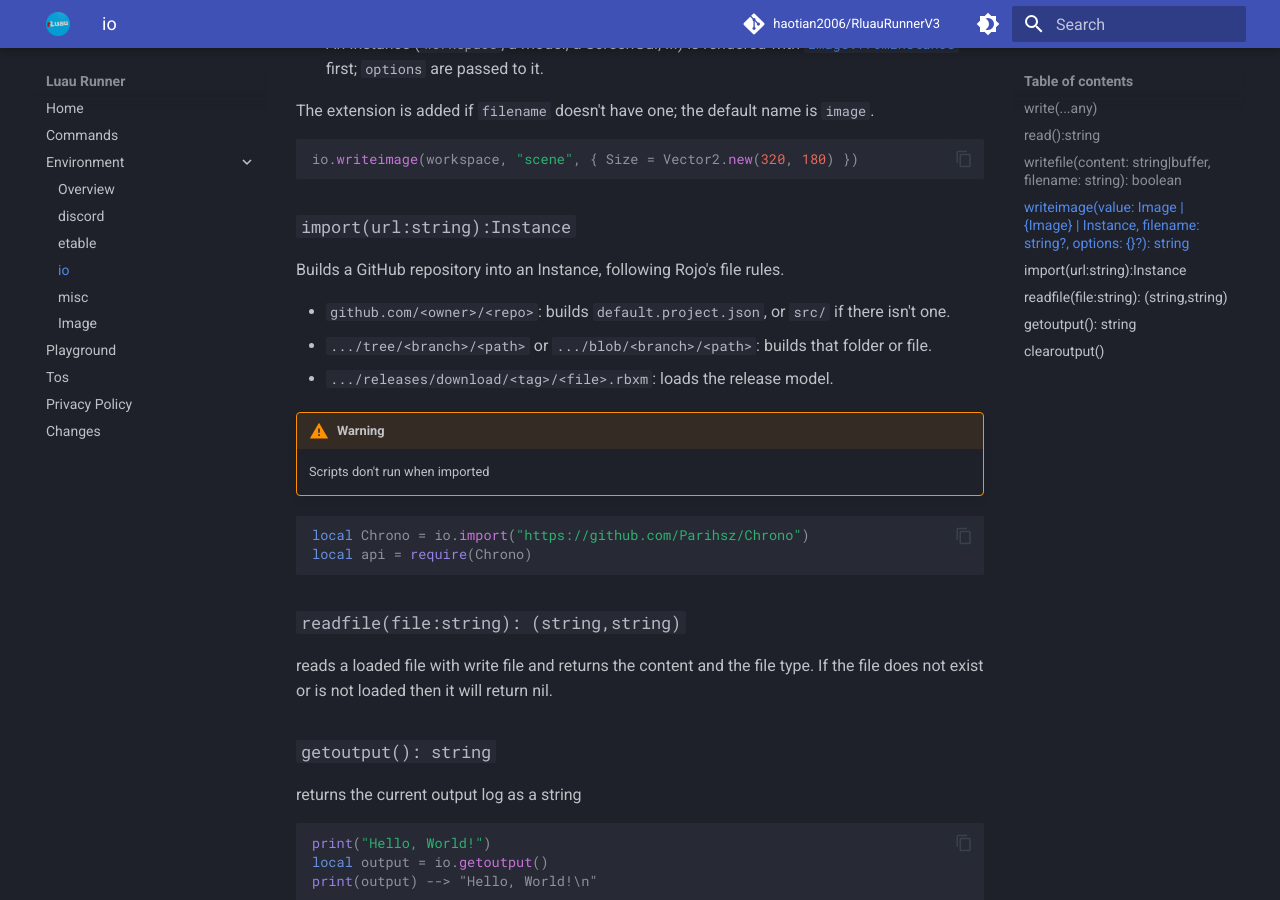
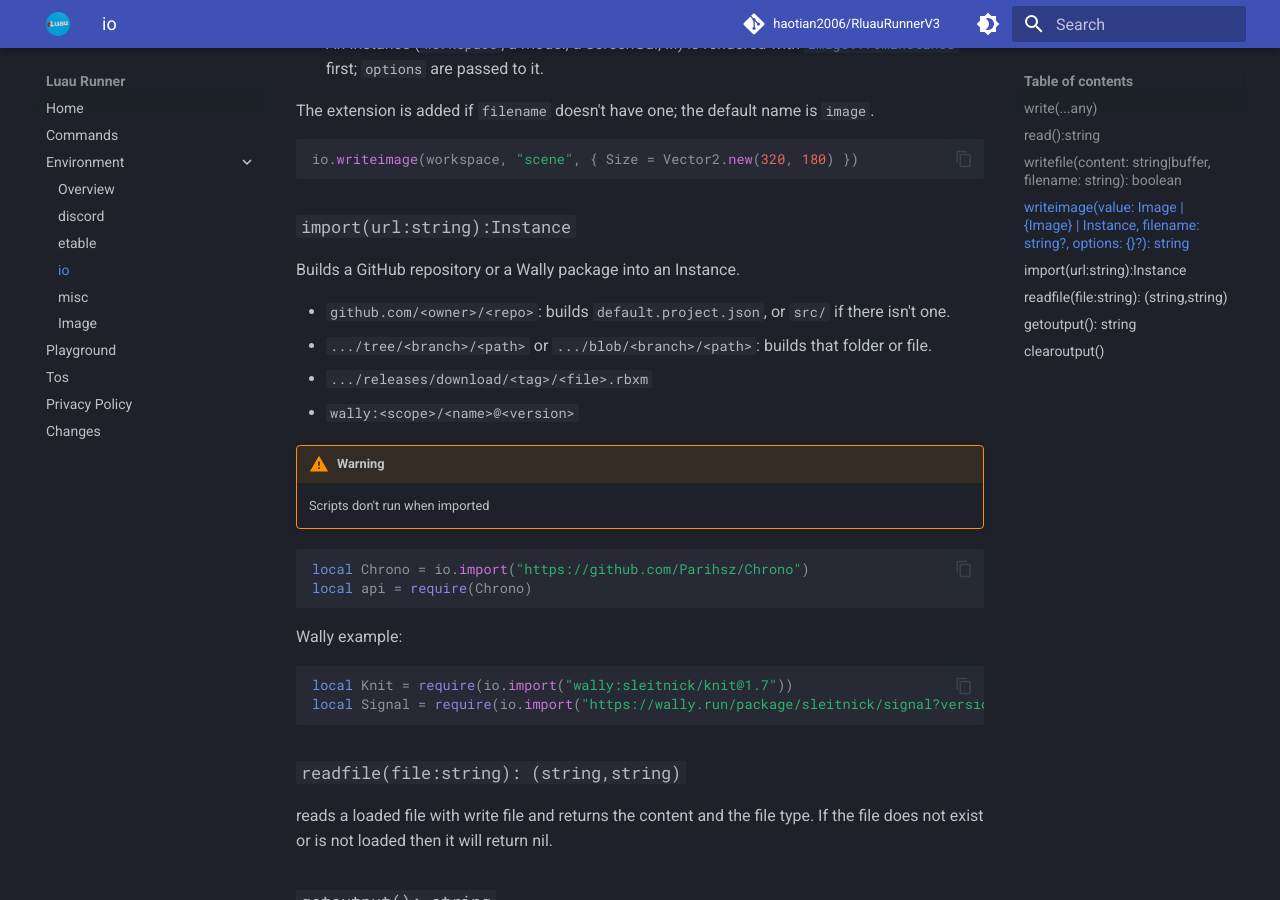
Before and after one commit to haotian2006/LuauBotSite, an MkDocs documentation site: the page built from docs/Environment/io.md, in a window 1280 px wide and 900 px high, scrolled down 1437 px. Built offline with MkDocs 1.6.1 and Material for MkDocs 9.7.7, drawn with Linux system fonts in a browser that asks for light colours; comment, search, counter and statistics services are not loaded.

Commit message:
added support for wally

````diff
--- a/docs/Environment/io.md
+++ b/docs/Environment/io.md
@@ -59,17 +59,24 @@ io.writeimage(workspace, "scene", { Size = Vector2.new(320, 180) })
 ```
 
 ### `import(url:string):Instance`
-Builds a GitHub repository into an Instance, following Rojo's file rules.
+Builds a GitHub repository or a Wally package into an Instance.
 
 - `github.com/<owner>/<repo>`: builds `default.project.json`, or `src/` if there isn't one.
 - `.../tree/<branch>/<path>` or `.../blob/<branch>/<path>`: builds that folder or file.
-- `.../releases/download/<tag>/<file>.rbxm`: loads the release model.
+- `.../releases/download/<tag>/<file>.rbxm`
+- `wally:<scope>/<name>@<version>`
 
 !!!warning
     Scripts don't run when imported
 ```lua
 local Chrono = io.import("https://github.com/Parihsz/Chrono")
 local api = require(Chrono)
+```
+
+Wally example:
+```lua
+local Knit = require(io.import("wally:sleitnick/knit@1.7"))
+local Signal = require(io.import("https://wally.run/package/sleitnick/signal?version=2.0.1"))
 ```
 
 ### `readfile(file:string): (string,string)`
````
